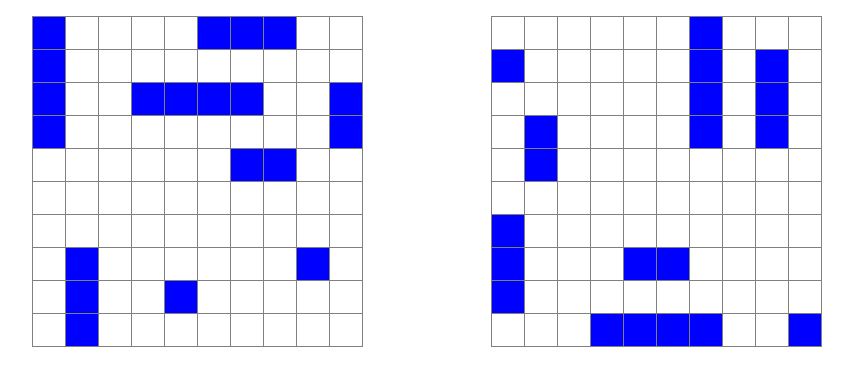
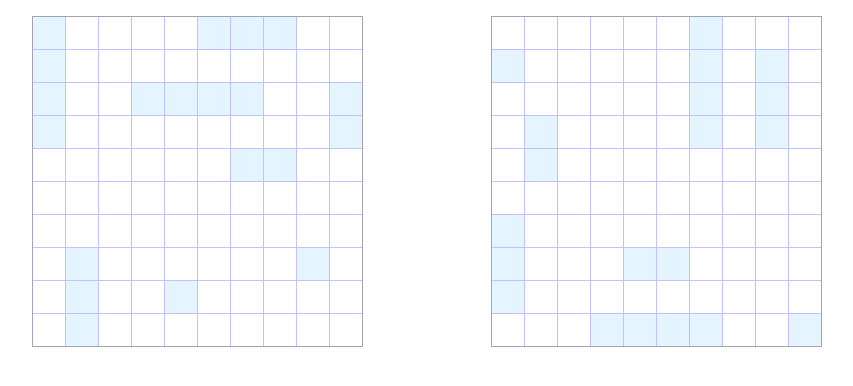
Before and after one commit to NotRelix/battleship, a website built with webpack: page src/template.html in a window 1280 px wide. Shown: the whole page, without its empty margins (213-1066 px from the left). Built offline with nearby package versions, Linux system fonts and the light colour scheme.

Commit message:
style: update board and ship color

```diff
--- a/src/style.css
+++ b/src/style.css
@@ -1,3 +1,9 @@
+:root {
+  --grid-color: rgb(193, 193, 255);
+  --grid-outline: rgb(162, 162, 189);
+  --ship-body: rgb(229, 245, 255);
+}
+
 * {
   margin: 0;
   padding: 0;
@@ -14,31 +20,42 @@
 .player {
   display: flex;
   flex-direction: column;
+  border: 1px solid var(--grid-outline);
 }
 
 .row {
   display: flex;
   justify-content: center;
-  border-top: 1px solid gray;
-  border-bottom: 1px solid gray;
+  border-top: 1px solid var(--grid-color);
+  border-bottom: 1px solid var(--grid-color);
 }
 
-.row:not(:first-child) {
+.row:not(:first-child),
+.row:first-child {
   border-top: none;
+}
+
+.row:last-child {
+  border-bottom: none;
 }
 
 .col {
   padding: 16px;
-  border-left: 1px solid gray;
-  border-right: 1px solid gray;
+  border-left: 1px solid var(--grid-color);
+  border-right: 1px solid var(--grid-color);
 }
 
-.col:not(:first-child) {
+.col:not(:first-child),
+.col:first-child {
   border-left: none;
 }
 
+.col:last-child {
+  border-right: none;
+}
+
 .ship {
-  background-color: blue;
+  background-color: var(--ship-body);
 }
 
 .hit {
```
